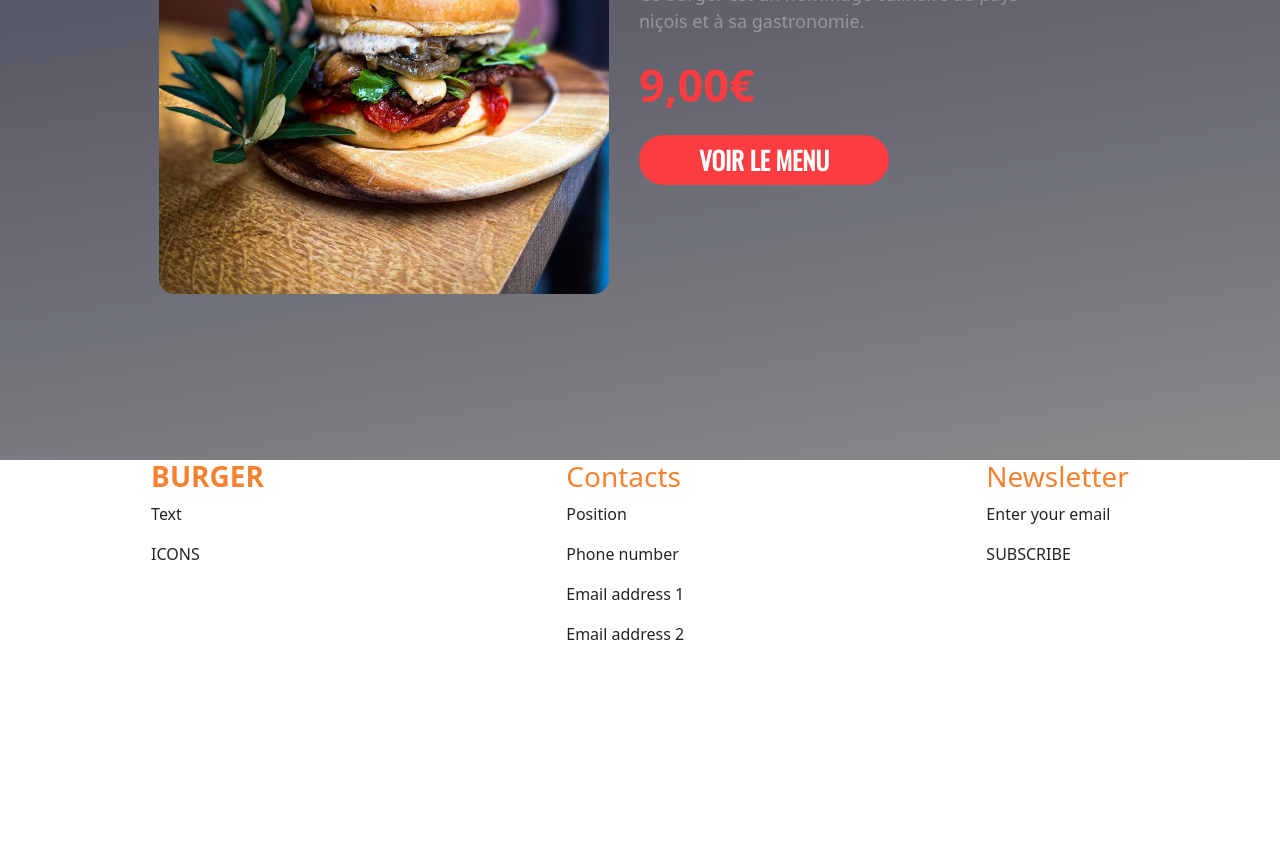
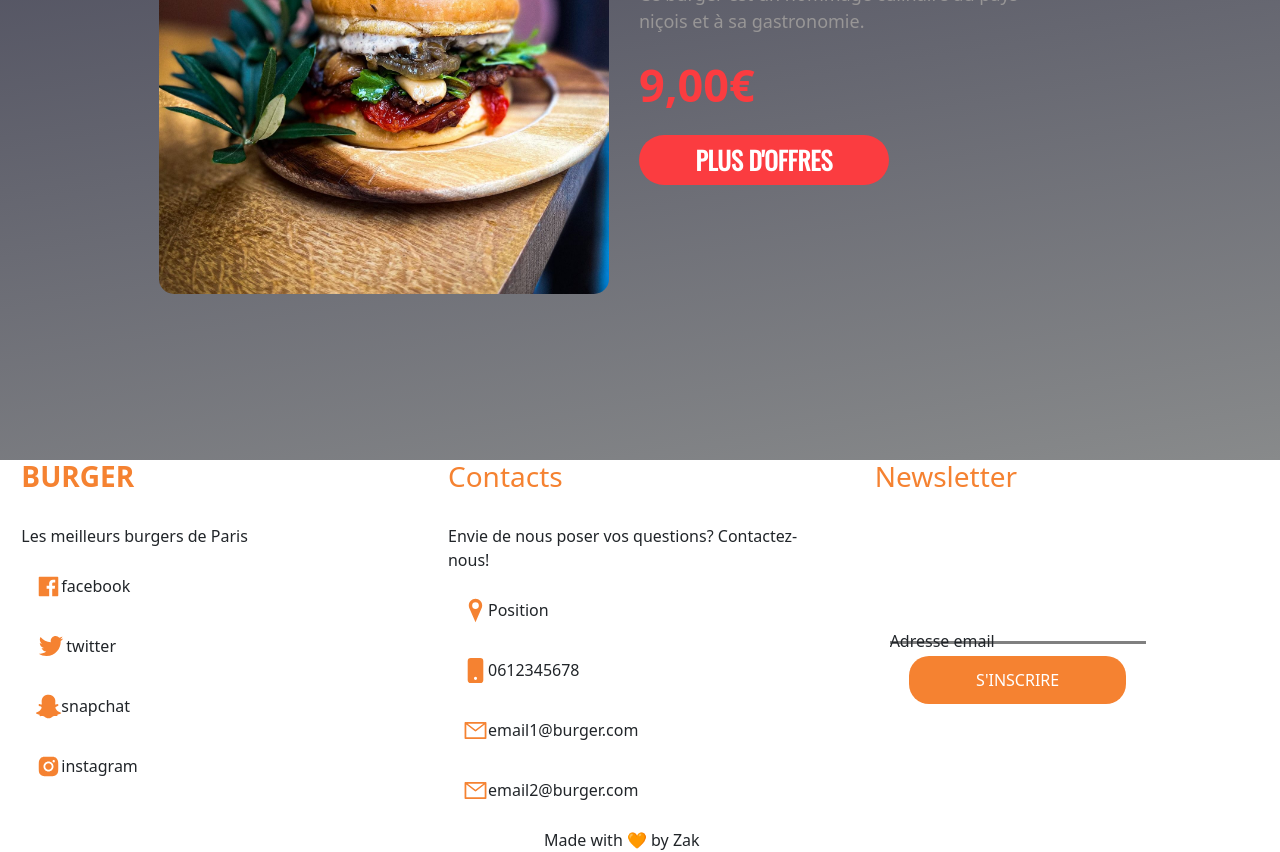
Before and after one commit to Rashaann/burger_fe, a Next.js app: page / in a window 1280 px wide. Shown: the part 2940-3792 px from the top of the page. Before the commit the page ends 3760 px from the top, so only its background shows below. Built offline with nearby package versions, Linux system fonts and the light colour scheme; a web font is replaced by a local one.

Commit message:
update of about animation + update of footer element

```diff
--- a/components/Footer.jsx
+++ b/components/Footer.jsx
@@ -1,34 +1,58 @@
 import React from 'react';
 import styles from '../styles/Footer.module.css';
+
+
+import { GiPositionMarker } from 'react-icons/gi';
+import { BsFillPhoneFill } from 'react-icons/bs';
+import { AiOutlineMail, AiFillFacebook, AiOutlineTwitter, AiFillInstagram } from 'react-icons/ai';
+import { FaSnapchatGhost } from 'react-icons/fa';
 
 function Footer() {
   return (
     <div className={styles.body}>
-        <div className={styles.container}>
+      <div className={styles.container}>
+        <div className={styles.subContainer}>
           <h3 className={styles.logo}>BURGER</h3>
-          <div className={styles.subContainer}>
-            <p>Text</p>
-            <p>ICONS</p>
+          <p>Les meilleurs burgers de Paris</p>
+          <div className={styles.subContainer2}>
+            <p className={styles.text}><AiFillFacebook size={25} color='rgb(245, 130, 49)' /> facebook</p>
+            <p className={styles.text}><AiOutlineTwitter size={30} color='rgb(245, 130, 49)' /> twitter</p>
+            <p className={styles.text}><FaSnapchatGhost size={25} color='rgb(245, 130, 49)' /> snapchat</p>
+            <p className={styles.text}><AiFillInstagram size={25} color='rgb(245, 130, 49)' /> instagram</p>
           </div>
         </div>
 
-        <div className={styles.container}>
+        <div className={styles.subContainer}>
           <h3 className={styles.title}>Contacts</h3>
-          <div className={styles.subContainer}>
-            <p>Position</p>
-            <p>Phone number</p>
-            <p>Email address 1</p>
-            <p>Email address 2</p>
+          <p>Envie de nous poser vos questions? Contactez-nous!</p>
+          <div className={styles.subContainer2}>
+            <p className={styles.text}><GiPositionMarker size={25} color='rgb(245, 130, 49)' />Position</p>
+            <p className={styles.text}><BsFillPhoneFill size={25} color='rgb(245, 130, 49)' />0612345678</p>
+            <p className={styles.text}><AiOutlineMail size={25} color='rgb(245, 130, 49)' />email1@burger.com</p>
+            <p className={styles.text}><AiOutlineMail size={25} color='rgb(245, 130, 49)' />email2@burger.com</p>
           </div>
         </div>
 
-        <div className={styles.container}>
+        <div className={styles.subContainer}>
           <h3 className={styles.title}>Newsletter</h3>
-          <div className={styles.subContainer}>
-            <p>Enter your email</p>
-            <p>SUBSCRIBE</p>
+          <div className={styles.subContainer2}>
+            {/* <input placeholder="Enter your email" className={styles.input2} /> */}
+            <div className={styles.form}>
+              <input type="text" name="text" autocomplete="off" required />
+              <label for="text" className={styles.labelName}>
+                <span className={styles.contentName}>
+                  Adresse email
+                </span>
+              </label>
+            <div className={styles.btnContainer}>
+              <button className={styles.subscribeBtn}>S'INSCRIRE</button>
+            </div>
+            </div>
           </div>
         </div>
+      </div>
+
+      <div className={styles.signature}>Made with 🧡 by Zak<span style={{color: 'white'}}>stein</span></div>
     </div>
   )
 }
--- a/components/Home.jsx
+++ b/components/Home.jsx
@@ -25,7 +25,6 @@ function Home() {
     AOS.init();
     AOS.refresh();
   },[]);
-  //PB -> GET CONTINIOUSLY window.scrollY VALUE
 
 
 
@@ -53,7 +52,8 @@ function Home() {
             </h1>
           </div>
         </div>
-        {/* <button onClick={() => handleScroll()} >CLICK ME!</button> */}
+
+
         <div class="slider sliderR">
           <div class="slide-trackR">
             <div class="slide slideword1">
@@ -147,7 +147,7 @@ function Home() {
           </div>
 
         </div>
-        <div className={styles.about} data-aos="fade-right">
+        <div className={styles.about} data-aos="fade" data-aos-duration="2000">
           <div>
             <img src='burger6.png' width={370} style={{borderRadius: 20}} />
           </div>
@@ -165,28 +165,6 @@ function Home() {
           </div>
         </div>
 
-
-        {/* EXAMPLES OF ANIMATIONS WITH AOS:
-        <div class="item" data-aos="fade-up">1</div>
-        <div class="item" data-aos="fade-down">2</div>
-        <div class="item" data-aos="fade-right">3</div>
-        <div class="item" data-aos="fade-left">4</div>
-
-        <div class="item" data-aos="zoom-in">5</div>
-        <div class="item" data-aos="zoom-out">6</div>
-
-        <div class="item" data-aos="slide-up">7</div>
-
-        <div class="item" data-aos="flip-up">8</div>
-        <div class="item" data-aos="flip-down">9</div>
-        <div class="item" data-aos="flip-right">10</div>
-        <div class="item" data-aos="flip-left">11</div> */}
-
-
-
-
-
-
         <div className={styles.specialOffersContainer}>
           <div className={styles.specialOffers} data-aos="fade-right">
             <div>
@@ -201,7 +179,7 @@ function Home() {
                 <p className={styles.price}>10,00€</p>
                 <button
                   className={styles.seeMenuBtn}
-                  onClick={() => Router.push('/menu')}>VOIR LE MENU</button>
+                  onClick={() => Router.push('/specialOffers')}>PLUS D'OFFRES</button>
               </div>
             </div>
           </div>
@@ -219,7 +197,7 @@ function Home() {
                 <p className={styles.price}>9,00€</p>
                 <button
                   className={styles.seeMenuBtn}
-                  onClick={() => Router.push('/menu')}>VOIR LE MENU</button>
+                  onClick={() => Router.push('/specialOffers')}>PLUS D'OFFRES</button>
               </div>
             </div>
           </div>
--- a/next.config.js
+++ b/next.config.js
@@ -1,6 +1,6 @@
 /** @type {import('next').NextConfig} */
 const nextConfig = {
-  reactStrictMode: true,
+  reactStrictMode: false,
   images: {
     domains: [],
   },
--- a/styles/Footer.module.css
+++ b/styles/Footer.module.css
@@ -1,16 +1,158 @@
 .body {
     display: flex;
+    flex-direction: column;
     justify-content: space-around;
     width: 100vw;
-    height: 45vh;
+    min-height: 45vh;
 }
 
 
 .logo{
     color: rgb(245, 130, 49);
     font-weight: bold;
+    height: 7vh;
 }
 
 .title {
     color: rgb(245, 130, 49);
+    height: 7vh;
 }
+
+
+.container {
+    display:flex;
+    justify-content: space-around;
+    width: 100vw;
+}
+
+.subContainer {
+    width: 30vw;
+}
+
+.subContainer2 {
+    display: flex;
+    flex-direction: column;
+    justify-content: space-around;
+    height: 30vh;
+    width: 15vw;
+    padding-left: 15px;
+}
+
+
+.signature {
+    display: flex;
+    justify-content: center;
+}
+
+.text {
+    display: flex;
+    align-items: center;
+    cursor: pointer;
+    height: 30px;
+}
+
+
+
+
+
+/* NEWSLETTER PART: */
+.input2 {
+    width: 20vw;
+    height: 7vh;
+    padding-left: 10px;
+}
+
+.form {
+  width: 20vw;
+  position: relative;
+  height: 20vh;
+  overflow: hidden;
+}
+
+.form input {
+  width: 100%;
+  height: 50%;
+  color: gray;
+  padding-top: 20px;
+  border-top: none;
+  border-left: none;
+  border-right: none;
+  border-bottom: 3px solid gray;
+
+}
+.form label {
+  position: absolute;
+  bottom: 0px;
+  left: 0px;
+  width: 100%;
+  height: 50%;
+  pointer-events: none;
+  border-bottom: 1px solid white;
+
+}
+.form label::after {
+  content: "";
+  position: absolute;
+  bottom: 63px;
+  left: 0px;
+  width: 100%;
+  height: 50%;
+  border-bottom: 3px solid rgb(245, 130, 49);
+  transform: translateX(-100%);
+  transition: all 0.3s ease;
+}
+
+.contentName {
+  position: absolute;
+  bottom: 0px;
+  left: 0px;
+  padding-bottom: 70px;
+  transition: all 0.3s ease;
+}
+.form input:focus {
+  outline: none;
+}
+.form input:focus + .labelName .contentName,
+.form input:valid + .labelName .contentName {
+  transform: translateY(-38%);
+  font-size: 18px;
+  left: 0px;
+  color: rgb(245, 130, 49);
+}
+
+
+.form input:focus + .labelName::after,
+.form input:valid + .labelName::after {
+  transform: translateX(0%);
+}
+
+
+
+
+.btnContainer {
+    display:flex;
+    align-items: center;
+    justify-content: center;
+    height: 9vh;
+}
+
+.subscribeBtn {
+    background-color: rgb(245, 130, 49);
+    color: white;
+    width: 17vw;
+    height: 6vh;
+    border: none;
+    border-radius: 20px;
+}
+
+.subscribeBtn:hover {
+    color: rgb(245, 130, 49);
+    background-color: white;
+    width: 17vw;
+    height: 6vh;
+    border: 1px solid rgb(245, 130, 49);
+    border-radius: 20px;
+
+
+    transition: all 0.7s ease;
+}
--- a/styles/Home.module.css
+++ b/styles/Home.module.css
@@ -6,6 +6,7 @@
   min-height: 100vh;
   width: 100vw;
   cursor:url(https://res.cloudinary.com/dldeqai4u/image/upload/v1689200660/burger/icons8-burger-64_ko0njq.png), auto;
+
 }
 
 .container {
--- a/styles/globals.scss
+++ b/styles/globals.scss
@@ -26,28 +26,7 @@
 // 7. Optionally include utilities API last to generate classes based on the Sass map in `_utilities.scss`
 @import "../node_modules/bootstrap/scss/utilities/api";
 
-[aos="fade"] {
-  opacity: 0;
-  transition-property: opacity;
-}
 
-[aos="fade"].aos-animate {
-  opacity: 1;
-}
-
-
-
-
-.item {
-  width: 200px;
-  height: 200px;
-  margin: 50px auto;
-  padding-top: 75px;
-  background: #ccc;
-  text-align: center;
-  color: #FFF;
-  font-size: 3em;
-}
 
 
 
```
Also changed, not shown: package.json (+10 -0 lines), 1 other file (tests, documents, lock files or other folders).
